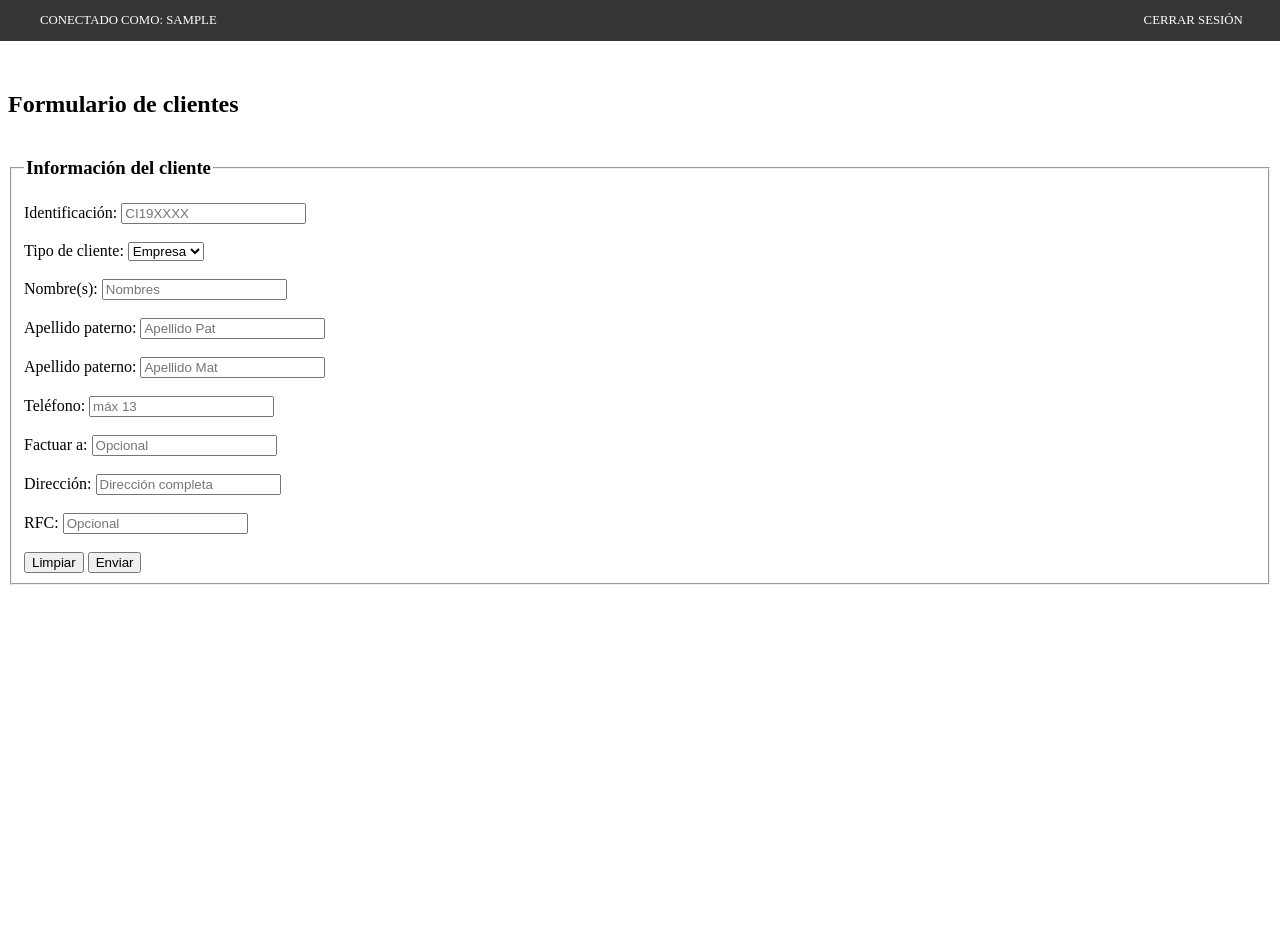
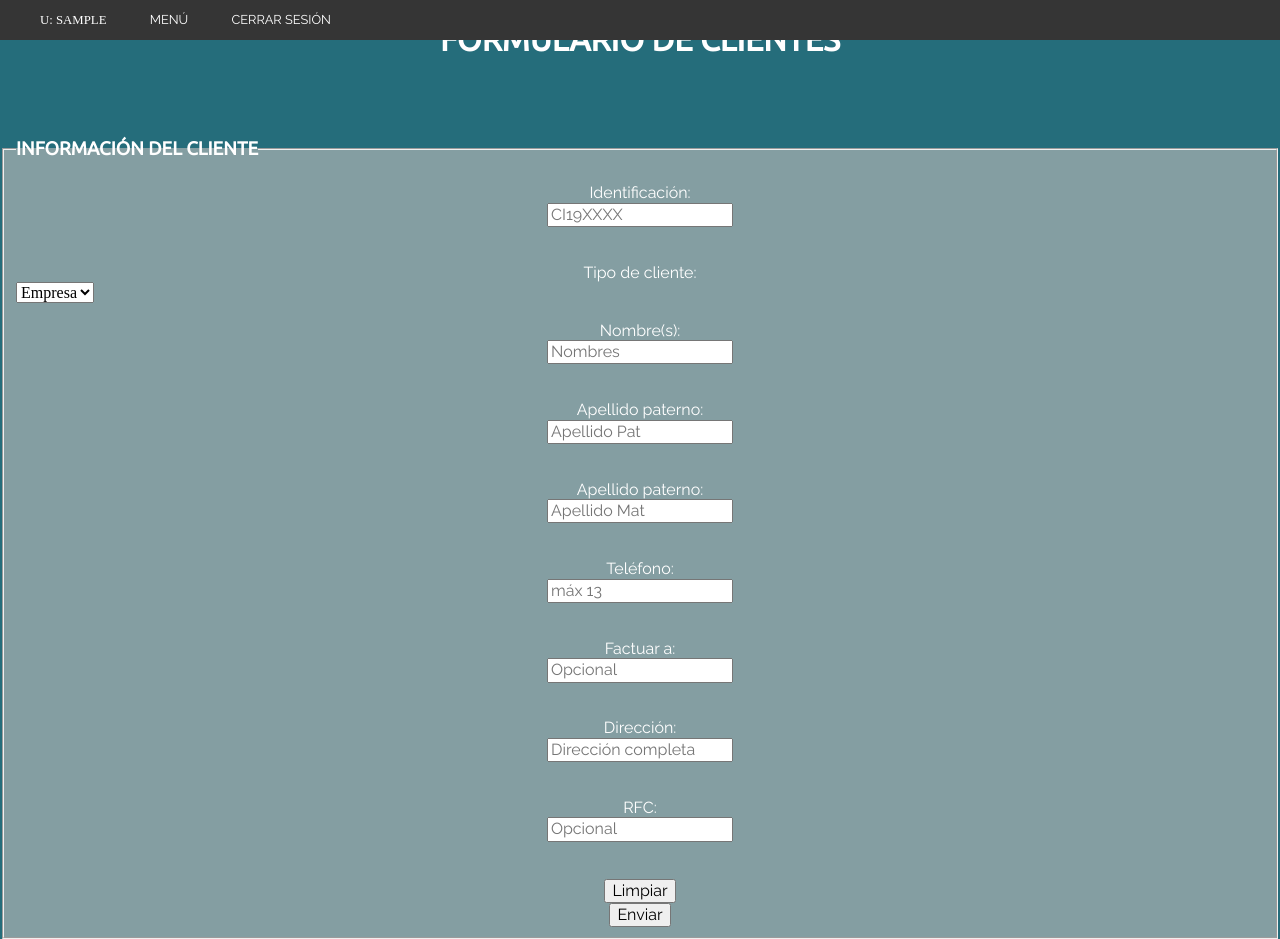
Before and after one commit to TecAbel/SASI, a PHP site: page /nav/frmClientes.php in a window 1280 px wide. Before the commit the page ends 585 px from the top, so only its background shows below. Run offline with PHP 8.4, Linux system fonts and the light colour scheme; the visitor is signed in with stand-in values (Sample User, id 1); some libraries are stand-ins or nearby versions.

Commit message:
MEnú y css general

```diff
--- a/back/coneccion.php
+++ b/back/coneccion.php
@@ -11,7 +11,7 @@
             $mysqli = new mysqli($servidor,$usuario,$password,$base);
             //header('Location: frmClientes.php');
             sesion($usuario);
-            header('Location: nav/frmClientes.php');
+            header('Location: nav/menu.php');
         }
           catch (Exception $e) {
             //echo 'Error: '.$e ->getMessage();
--- /dev/null
+++ b/css/estiloheader.css
@@ -0,0 +1,27 @@
+header{
+    padding-left: -4px;
+    background: #353535;
+    width: 100%;
+    position: fixed;
+    left: 0;
+    top: 0;
+    font-size: 80%;
+}
+
+nav.estado  ul {
+    list-style: none;
+}
+
+nav.estado  li, nav.estado a{
+    text-decoration: none;
+    color: white;
+}
+
+nav.estado ul li{
+    display: inline;
+    position: relative;
+    text-transform: uppercase;
+}
+nav.estado span{
+    padding-left: 40px;;
+}
--- a/css/frmClientes.css
+++ b/css/frmClientes.css
@@ -1,34 +1,5 @@
-/*Todo sobre el encabezado*/
-header{
-    padding-left: -4px;
-    background: #353535;
-    width: 100%;
-    position: fixed;
-    left: 0;
-    top: 0;
-    font-size: 80%;
-}
-
-nav.estado  ul {
-    list-style: none;
-}
-
-nav.estado  li,a{
-    text-decoration: none;
-    color: white;
-}
-
-nav.estado ul li{
-    display: inline;
-    position: relative;
-    text-transform: uppercase;
-}
-nav.estado span{
-    float: right;
-    padding-right: 3%;
-}
 /*Sección de form*/
 
 section.registros{
-    padding-top: 5%
+    padding-top: 40px;
 }
--- /dev/null
+++ b/css/general.css
@@ -0,0 +1,27 @@
+h1{
+    font-size: 200%;
+}
+
+h1,h2,h3,h4{
+    text-align: center;
+    font-family: 'Ubuntu', sans-serif;
+    text-transform: uppercase;
+}
+label, input,p,a{
+    font-family: 'Raleway', sans-serif;
+}
+fieldset{
+    background: #849ea2 ;
+}
+
+body{
+    background: #256d7b;
+    color: white;
+}
+
+fieldset label, fieldset input, fieldset button{
+    display: block;
+    display: flex;
+    justify-content: center;
+    margin: auto;
+}
--- a/css/index.css
+++ b/css/index.css
@@ -39,9 +39,3 @@ label, input{
     justify-content: center;
     margin: auto;
 }
-.login label, .login input, .login button{
-    display: block;
-    display: flex;
-    justify-content: center;
-    margin: auto;
-}
--- /dev/null
+++ b/css/menu.css
@@ -0,0 +1,3 @@
+section.forms{
+    padding-top: 40px;
+}
--- a/index.php
+++ b/index.php
@@ -11,6 +11,7 @@
     <meta name="viewport" content="width=device-width, initial-scale=1.0">
     <meta http-equiv="X-UA-Compatible" content="ie=edge">
     <link rel="stylesheet" href="css/normalize.css">
+    <link rel="stylesheet" href="css/general.css">
     <link href="https://fonts.googleapis.com/css?family=Raleway|Ubuntu" rel="stylesheet">
     <link href="https://fonts.googleapis.com/css?family=Anton" rel="stylesheet">
     <link rel="stylesheet" href="css/index.css">
--- a/nav/frmClientes.php
+++ b/nav/frmClientes.php
@@ -17,20 +17,26 @@
     <meta charset="UTF-8">
     <meta name="viewport" content="width=device-width, initial-scale=1.0">
     <meta http-equiv="X-UA-Compatible" content="ie=edge">
+    <link rel="stylesheet" href="../css/normalize.css">
+    <link rel="stylesheet" href="../css/general.css">
+    <link href="https://fonts.googleapis.com/css?family=Raleway|Ubuntu" rel="stylesheet">
+    <link href="https://fonts.googleapis.com/css?family=Anton" rel="stylesheet">
     <link rel="stylesheet" href="../css/frmClientes.css">
+    <link rel="stylesheet" href="../css/estiloheader.css">
     <title>SASI | Registro Clientes</title>
 </head>
 <body>
     <header>
         <nav class="estado">
             <ul>
-                <li class="msgEstado"><?php echo "Conectado como: $estado"; ?></li>
+                <li class="msgEstado"><?php echo "U: $estado"; ?></li>
+                <span><li><a href="menu.php">Menú</a></li></span>
                 <span><li><a href="../back/cerrarSesion.php">Cerrar sesión</a></li></span>
             </ul>
         </nav>
     </header>
+    <h1>Formulario de clientes</h1>
     <section class="registros">
-    <h1>Formulario de clientes</h1>
         <form method="POST">
             <fieldset>
                 <legend><h3>Información del cliente</h3></legend>
```
Also changed, not shown: nav/menu.php (+27 -1 lines).
